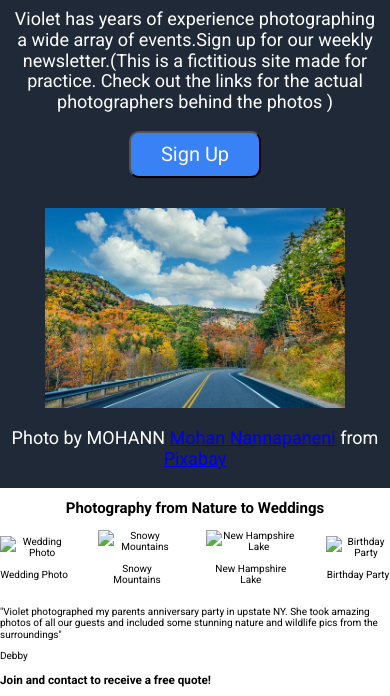
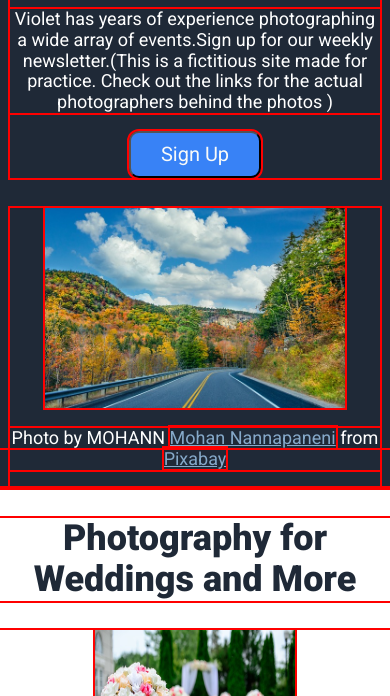
Before and after one commit to violet8969/odinlandingpageproject, a plain HTML site: page index.html in a window 390 px wide. Shown: the part 396-1092 px from the top of the page. Drawn offline with Linux system fonts and the light colour scheme; a script that the page names is missing.

Commit message:
did css and media queries for photo highlight and customer quote sections

```diff
--- a/css/style.css
+++ b/css/style.css
@@ -1,6 +1,6 @@
-/* *{
+*{
   outline: solid red 2px;
-} */
+}
 
 /* * {
   margin: 0;
@@ -20,6 +20,10 @@ body {
   display: flex;
   flex-direction: column;
   flex: 1;
+}
+
+a{
+  color:#86a9c9;
 }
 
 h1 {
@@ -116,8 +120,54 @@ nav {
   justify-content: center;
   align-items: center;
   gap: 3rem;
+  flex-wrap: wrap;
 }
 
+.highlight-flex a{
+  display: block;
+}
+
+.highlight-flex img{
+  width: 20rem;
+  height: 20rem;
+}
+
+h2{
+  font-size: 3.6rem;
+  color: #1f2937;
+  font-weight: 900;
+}
+
+.photo-highlight p {
+  color: #1f2937;
+  font-size: 1.5rem;
+}
+
+.customer-quote{
+  background-color: #e5e7eb;
+  font-size: 3.6rem;
+  font-style: italic;
+  font-weight: 200;
+  color: #1f2937;
+}
+
+.customer-quote{
+  padding: 5rem 10rem
+}
+.customer-quote span{
+  font-size: 3.6rem;
+  font-style: italic ;
+  font-weight: 400;
+  float: right;
+  margin-right: 5rem;
+
+}
+
+.footer-box{
+  background-color: #3882F6;
+
+
+}
 
 
 @media (max-width:500px) {
@@ -152,3 +202,8 @@ nav {
     text-align: center;
   }
 }
+  @media (min-width: 1300px){
+    .highlight-flex{
+      gap: 10rem;
+  }
+}
--- a/index.html
+++ b/index.html
@@ -48,23 +48,23 @@
 	</section>
 
 	<section class="photo-highlight">
-		<h2>Photography from Nature to Weddings</h2>
+		<h2>Photography for Weddings and More</h2>
 		<section class="highlight-flex">
 			<div>
-				<img src="" alt="Wedding Photo">
-				<p>Wedding Photo <a href=""></a></p>
+				<img src="./img/wedding-1846114_640.jpg" alt="Wedding Photo">
+				<p>Wedding Photo <a href="https://pixabay.com/users/pexels-2286921/">Pexels</a> from <a href="https://pixabay.com//?utm_source=link-attribution&utm_medium=referral&utm_campaign=image&utm_content=1846114">Pixabay</a></a></p>
 			</div>
 			<div>
-				<img src="" alt="Snowy Mountains">
-				<p>Snowy Mountains <a href=""></a></p>
+				<img src="./img/snow-6071475_640.jpg" alt="Snowy Mountains">
+				<p>Snowy Mountains <a href="https://pixabay.com/users/kanenori-4749850/">Kanenori</a> from <a href="https://pixabay.com//?utm_source=link-attribution&utm_medium=referral&utm_campaign=image&utm_content=1846114">Pixabay</a></a></p>
 			</div>
 			<div>
-				<img src="" alt="New Hampshire Lake">
-				<p>New Hampshire Lake<a href=""></a></p>
+				<img src="./img/new-hampshire-69899_640.jpg" alt="New Hampshire Lake">
+				<p>New Hampshire Lake<a href="https://pixabay.com/photos/new-hampshire-jerico-lake-lake-69899/">Pixabay</a> from <a href="https://pixabay.com//?utm_source=link-attribution&utm_medium=referral&utm_campaign=image&utm_content=1846114">Pixabay</a></a></p>
 			</div>
 			<div>
-				<img src="" alt="Birthday Party">
-				<p>Birthday Party <a href=""></a></p>
+				<img src="./img/cake-1835443_640.jpg" alt="Birthday Party">
+				<p>Birthday Party <a href="https://pixabay.com/users/pexels-2286921/">Pexels</a> from <a href="https://pixabay.com//?utm_source=link-attribution&utm_medium=referral&utm_campaign=image&utm_content=1846114">Pixabay</a></a></p>
 			</div>
 		</section>
 	</section>
@@ -72,7 +72,7 @@
 	<section class="customer-quote">
 		<p>"Violet photographed my parents anniversary party in upstate NY. She took amazing photos of all our guests
 			and included some stunning nature and wildlife pics from the surroundings"</p>
-		<span>Debby</span>
+		<span>-Debby</span>
 	</section>
 
 	<footer>
```
Also changed, not shown: img/cake-1835443_640.jpg (added), img/new-hampshire-69899_640.jpg (added), img/snow-6071475_640.jpg (added), img/wedding-1846114_640.jpg (added).
